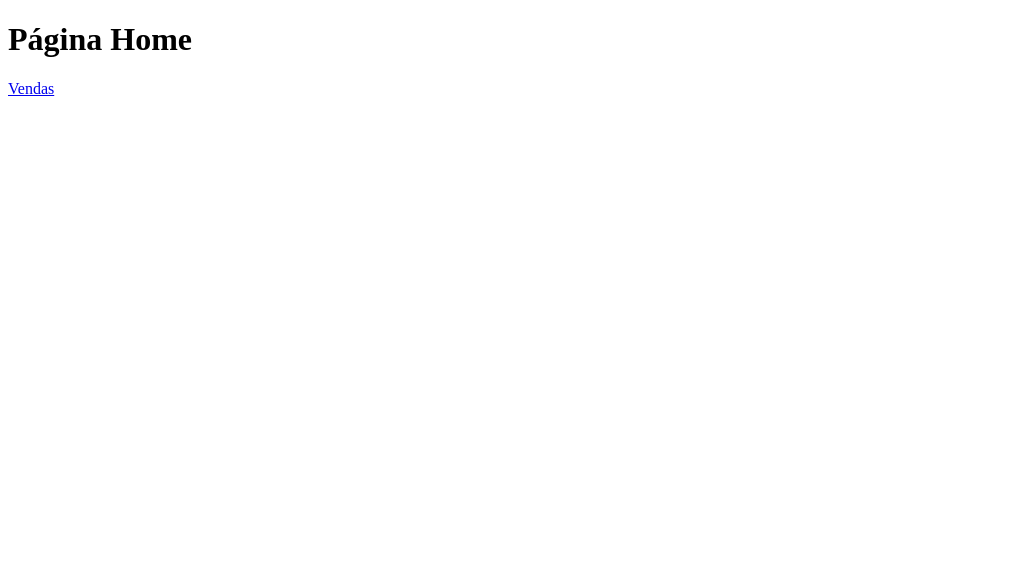
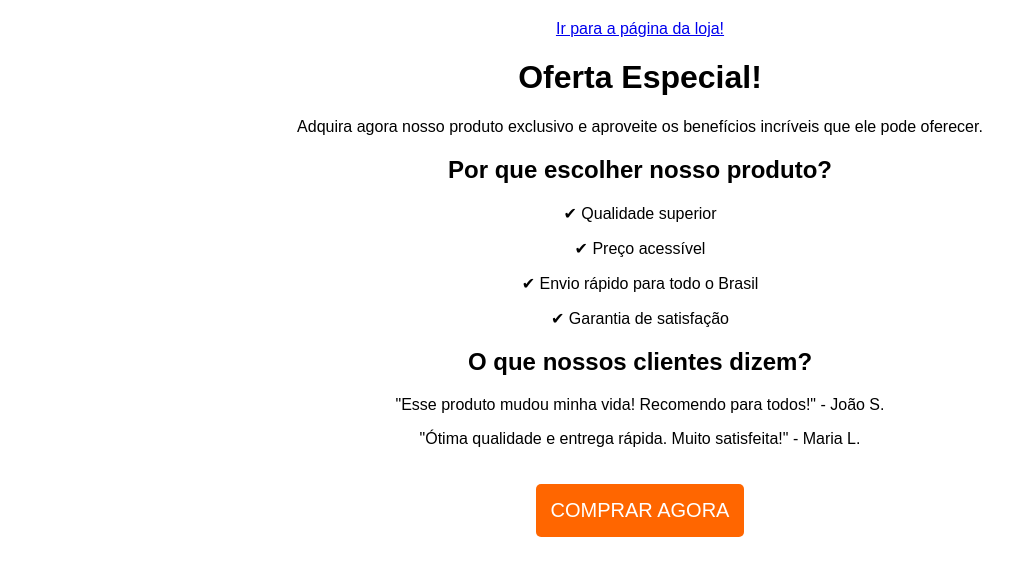
Before and after one commit to gilderlanlima/aulagithub, a plain HTML site: page index.html in a window 1280 px wide. Shown: the whole page, without its empty margins (0-1035 px from the left). Drawn offline with Linux system fonts and the light colour scheme.

Commit message:
modificaçãio na pagina index

```diff
--- a/index.html
+++ b/index.html
@@ -1,12 +1,52 @@
 <!DOCTYPE html>
-<html lang="en">
+<html lang="pt-BR">
+
 <head>
     <meta charset="UTF-8">
     <meta name="viewport" content="width=device-width, initial-scale=1.0">
-    <title>Document</title>
+    <title>Oferta Especial - Produto Exclusivo</title>
+    <style>
+        body {
+            font-family: Arial, sans-serif;
+            margin: 0;
+            padding: 0;
+            text-align: center;
+        }
+
+        .container {
+            width: 80%;
+            margin: auto;
+            padding: 20px;
+        }
+
+        .cta {
+            background-color: #ff6600;
+            color: white;
+            padding: 15px;
+            text-decoration: none;
+            font-size: 20px;
+            display: inline-block;
+            margin-top: 20px;
+            border-radius: 5px;
+        }
+    </style>
 </head>
+
 <body>
-    <h1>Página Home</h1>
-    <a href="vendas.html">Vendas</a>
+    <div class="container">
+        <a href="vendas.html">Ir para a página da loja!</a>
+        <h1>Oferta Especial!</h1>
+        <p>Adquira agora nosso produto exclusivo e aproveite os benefícios incríveis que ele pode oferecer.</p>
+        <h2>Por que escolher nosso produto?</h2>
+        <p>✔ Qualidade superior</p>
+        <p>✔ Preço acessível</p>
+        <p>✔ Envio rápido para todo o Brasil</p>
+        <p>✔ Garantia de satisfação</p>
+        <h2>O que nossos clientes dizem?</h2>
+        <p>"Esse produto mudou minha vida! Recomendo para todos!" - João S.</p>
+        <p>"Ótima qualidade e entrega rápida. Muito satisfeita!" - Maria L.</p>
+        <a href="#" class="cta">COMPRAR AGORA</a>
+    </div>
 </body>
+
 </html>
```
